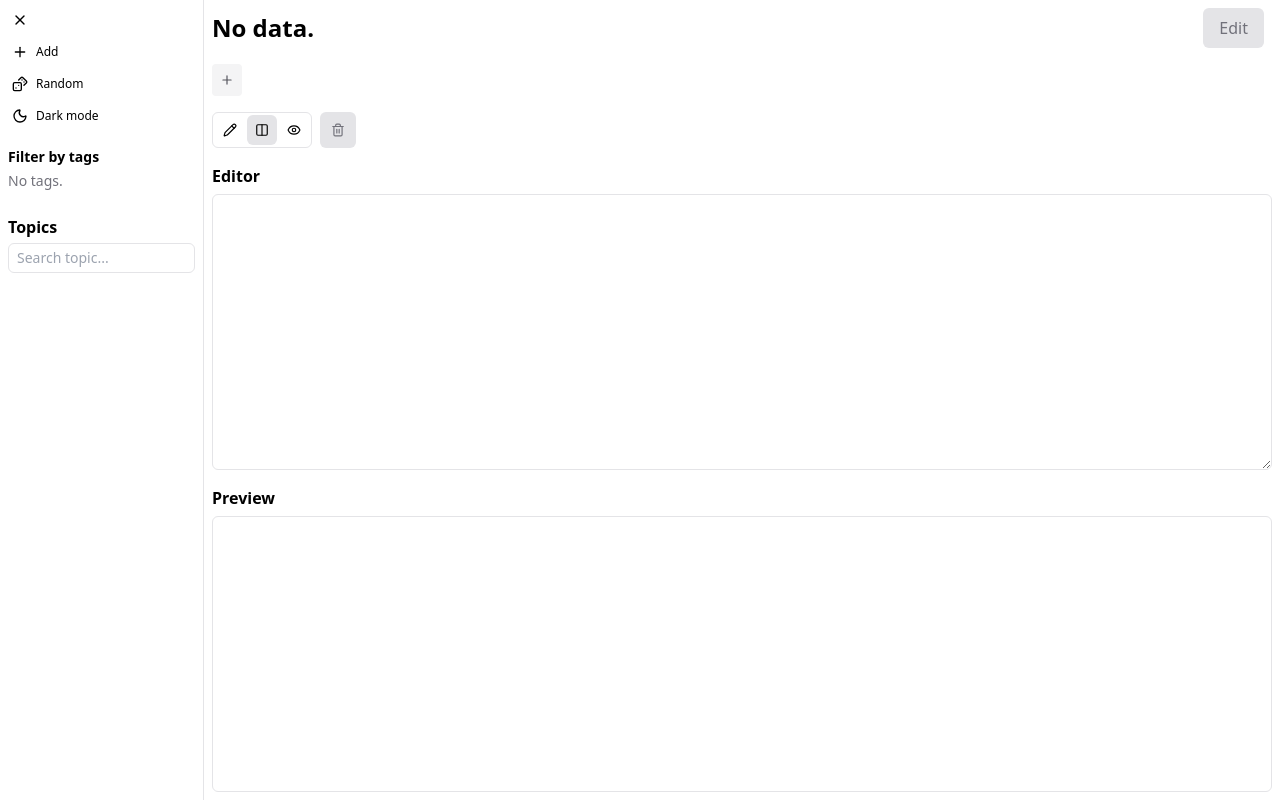
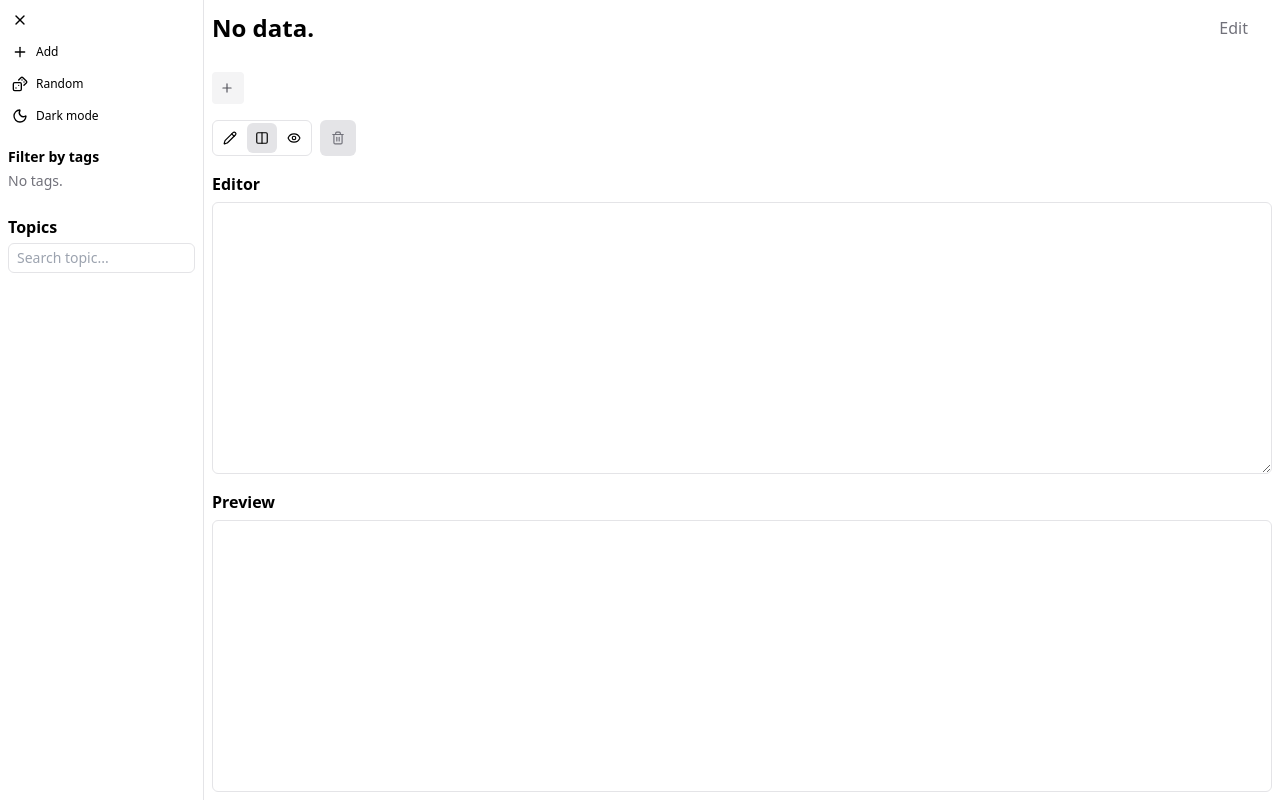
Before and after one commit to Lucccyo/ram, a React (Vite) app: page / in a window 1280 px wide. Built offline with nearby package versions, Linux system fonts and the light colour scheme.

Commit message:
improvement on rename note title

```diff
--- a/src/App.tsx
+++ b/src/App.tsx
@@ -16,17 +16,15 @@ import {
 
 import "./index.css";
 import { TagAdder } from "./components/TagAdder"
+import { NoteTitle } from "./components/NoteTitle"
 
 export default function App() {
   const [showNewTopicModal, setShowNewTopicModal] = useState(false);
   const [search, setSearch] = useState("");
   const [newTopicInput, setNewTopicInput] = useState("");
-  const [renameTopicInput, setRenameTopicInput] = useState("");
-  const [renameTopic, setRenameTopic] = useState(false);
   const [topics, setTopics] = useState<string[]>([]);
   const [currentTopic, setCurrentTopic] = useState<string | null>(null);
   const [note, setNote] = useState("");
-  const [error, setError] = useState<string | null>(null);
   const [htmlPreview, setHtmlPreview] = useState("");
   const [viewMode, setViewMode] = useState<"code" | "both" | "preview">("both");
   const [menuCollapsed, setMenuCollapsed] = useState(false);
@@ -258,18 +256,15 @@ export default function App() {
     }
   };
 
-  const confirmRenameTopic = () => {
+  const confirmRenameTopic = (new_name: string) => {
     if (!currentTopic) return;
     const old_name = currentTopic.trim();
-    const new_name = renameTopicInput.trim();
     invoke("rename_note", { oldWord: old_name, newWord: new_name })
       .then(() => {
         setCurrentTopic(new_name.trim());
         refreshTopics();
-        setRenameTopic(false);
-        setRenameTopicInput('');
       })
-      .catch((e) => setError(e));
+      .catch((e) => alert(e));
   };
 
   const confirmAddTopic = () => {
@@ -404,18 +399,12 @@ export default function App() {
       </div>
 
       <div className="flex p-2 flex-col gap-4 w-screen">
-        <div className="flex flex-row justify-between items-center">
-          <h2 className="text-2xl m-0 p-0">{currentTopic || "No data."}</h2>
-          <button
-            onClick={() => setRenameTopic(true)}
-            className={`flex justify-center items-center rounded-md cursor-pointer  transition-all duration-200 mr-2 py-2 px-4
-                ${currentTopic != null
-                ? "bg-zinc-200 dark:bg-zinc-800"
-                : "bg-zinc-200 dark:bg-zinc-800 text-zinc-500 cursor-not-allowed"
-              }
-            `}
-          > Edit </button>
-        </div>
+          <NoteTitle
+            title={currentTopic || ""}
+            onRename={(newTitle) => {
+              confirmRenameTopic(newTitle);
+            }}
+          />
 
         <div className="flex flex-row gap-1">
           {tags.map((tag, index) => (
@@ -589,43 +578,6 @@ export default function App() {
         </div>
       )}
 
-      {renameTopic && (
-        <div className="fixed inset-0 bg-zinc-900 bg-opacity-50 flex justify-center items-center z-999">
-          <div className="flex flex-col gap-2 bg-white dark:bg-zinc-800 p-4 rounded-md shadow-md">
-            <h3 className="m-0 p-0">Rename Topic</h3>
-            <input
-              type="text"
-              value={renameTopicInput}
-              onChange={(e) => setRenameTopicInput(e.target.value)}
-              className="p-2 text-xs border rounded-md bborder-zinc-200 dark:border-zinc-700 bg-white dark:bg-zinc-800"
-              placeholder="Enter a new name"
-              autoFocus
-            />
-            <span className="h-6 w-[230px] text-red-500"> {error} </span>
-            <div className="flex justify-end gap-2">
-              <button
-                className="flex cursor-pointer gap-2 items-center justify-center p-2 bg-zinc-200 dark:bg-zinc-700 rounded-md text-xs"
-                onClick={() => {
-                  setRenameTopic(false);
-                  setRenameTopicInput('');
-                  setError(null);
-                }}
-              >
-                Cancel
-              </button>
-              <button
-                className="flex cursor-pointer gap-2 items-center justify-center p-2 bg-green-200 dark:bg-green-700 rounded-md text-xs"
-                onClick={() => {
-                  confirmRenameTopic();
-                  setError(null);
-                }}
-              >
-                Rename
-              </button>
-            </div>
-          </div>
-        </div>
-      )}
     </div>
   );
 }
--- /dev/null
+++ b/src/components/NoteTitle.tsx
@@ -0,0 +1,64 @@
+import { useState } from "react";
+
+interface NoteTitleProps {
+  title: string;
+  onRename: (newTitle: string) => void;
+}
+
+export function NoteTitle({ title, onRename }: NoteTitleProps) {
+  const [isEditing, setIsEditing] = useState(false);
+  const [inputValue, setInputValue] = useState(title);
+
+  const handleSave = () => {
+    const trimmed = inputValue.trim();
+    if (trimmed.length > 0 && trimmed !== title) {
+      onRename(trimmed);
+    }
+    setIsEditing(false);
+  };
+
+  const handleCancel = () => {
+    setInputValue("");
+    setIsEditing(false);
+  };
+
+  return (
+    <div className="flex flex-row justify-between items-center gap-2 mb-2">
+      {isEditing ? (
+        <>
+          <input
+            className="text-2xl m-0 p-0 bg-transparent border-b border-zinc-400 dark:border-zinc-600 focus:outline-none focus:border-blue-500 dark:focus:border-blue-400 px-1"
+            value={title}
+            onChange={e => setInputValue(e.target.value)}
+            autoFocus
+          />
+          <div className="flex flex-row gap-2">
+            <button
+              onClick={handleSave}
+              className="flex justify-center items-center rounded-md cursor-pointer transition-all duration-200 mr-2 py-2 px-4 bg-green-200 dark:bg-green-800"
+            >
+              Save
+            </button>
+            <button
+              onClick={handleCancel}
+              className="flex justify-center items-center rounded-md cursor-pointer transition-all duration-200 mr-2 py-2 px-4 bg-zinc-200 dark:bg-zinc-800"
+            >
+              Cancel
+            </button>
+          </div>
+        </>
+      ) : (
+        <>
+          <h2 className="text-2xl m-0 p-0">{title || "No data."}</h2>
+          <button
+            onClick={() => setIsEditing(true)}
+            className={`flex justify-center items-center rounded-md cursor-pointer transition-all duration-200 mr-2 py-2 px-4 ${title ? "bg-zinc-200 dark:bg-zinc-800" : "text-zinc-500 cursor-not-allowed"
+              }`}
+          >
+            Edit
+          </button>
+        </>
+      )}
+    </div>
+  );
+}
--- a/tailwind.config.js
+++ b/tailwind.config.js
@@ -1,9 +1,7 @@
 /** @type {import('tailwindcss').Config} */
 export default {
   darkMode: 'class',
-  content: [
-    "./src/*.{js,jsx,ts,tsx}",
-  ],
+  content: ['./index.html', './src/**/*.{js,ts,jsx,tsx}'],
   theme: {
     extend: {},
   },
```
